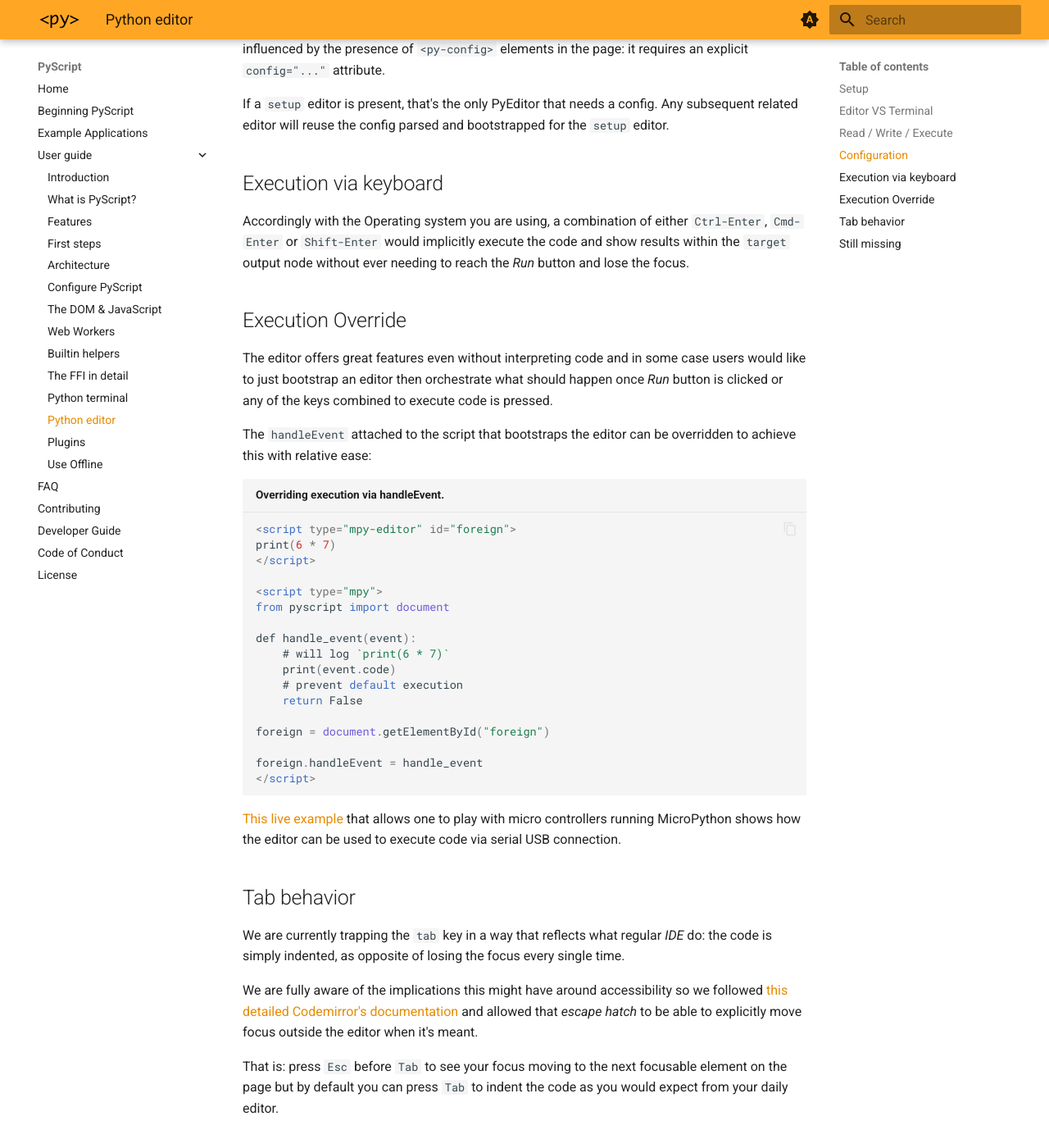
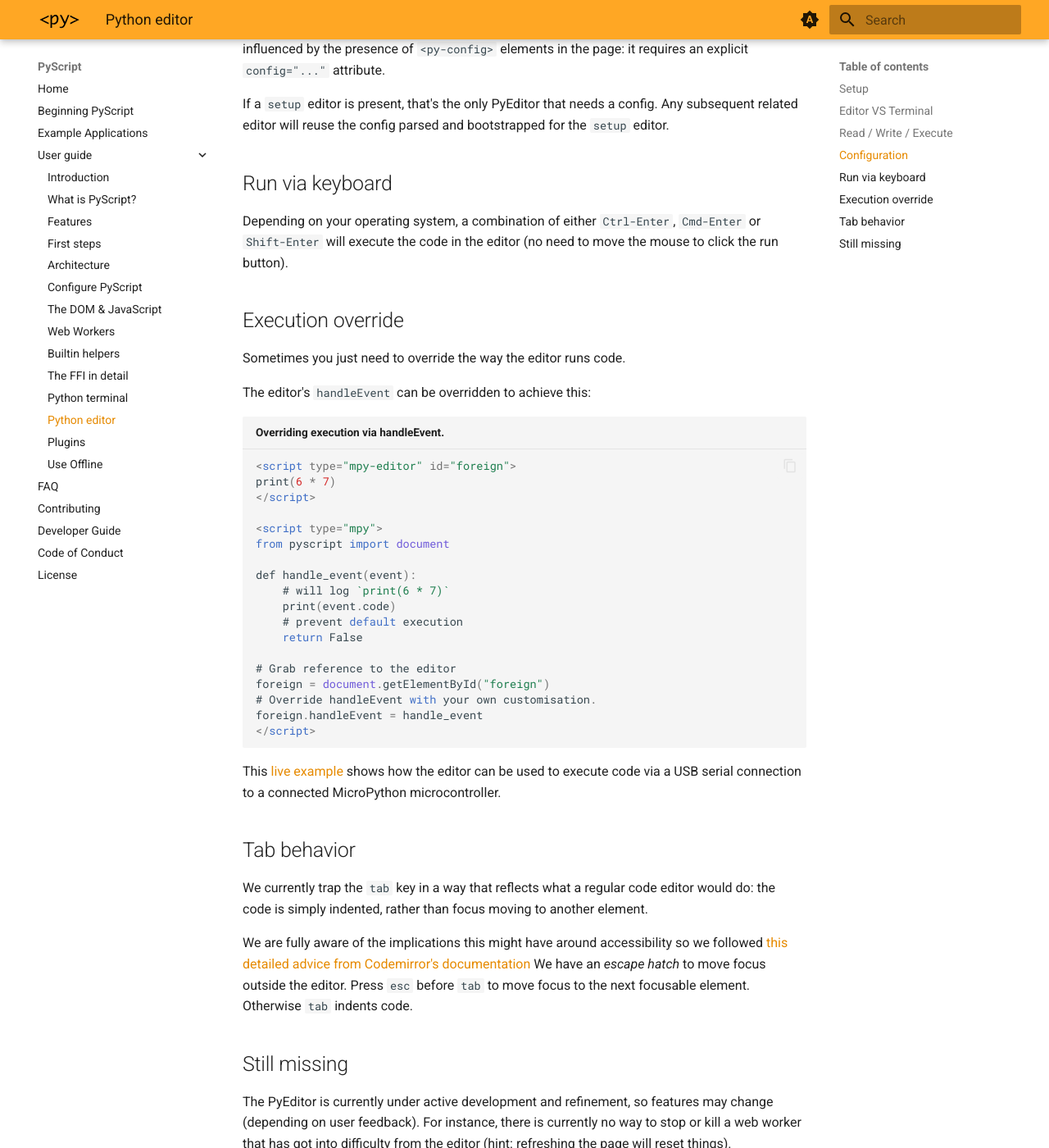
Before and after one commit to pyscript/docs, an MkDocs documentation site: the page built from docs/user-guide/editor.md, in a window 1280 px wide and 1400 px high, scrolled down 3997 px. Shown: the whole window at 82% size. Built offline with MkDocs 1.6.1 and Material for MkDocs 9.7.7, drawn with Linux system fonts in a browser that asks for light colours; the version menu is left out.

Commit message:
Language cleanups / edit.

````diff
--- a/docs/user-guide/editor.md
+++ b/docs/user-guide/editor.md
@@ -173,15 +173,17 @@ If a `setup` editor is present, that's the only PyEditor that needs a config.
 Any subsequent related editor will reuse the config parsed and bootstrapped for
 the `setup` editor.
 
-## Execution via keyboard
+## Run via keyboard
 
-Accordingly with the Operating system you are using, a combination of either `Ctrl-Enter`, `Cmd-Enter` or `Shift-Enter` would implicitly execute the code and show results within the `target` output node without ever needing to reach the *Run* button and lose the focus.
+Depending on your operating system, a combination of either `Ctrl-Enter`,
+`Cmd-Enter` or `Shift-Enter` will execute the code in the editor (no need to
+move the mouse to click the run button).
 
-## Execution Override
+## Execution override
 
-The editor offers great features even without interpreting code and in some case users would like to just bootstrap an editor then orchestrate what should happen once *Run* button is clicked or any of the keys combined to execute code is pressed.
+Sometimes you just need to override the way the editor runs code.
 
-The `handleEvent` attached to the script that bootstraps the editor can be overridden to achieve this with relative ease:
+The editor's `handleEvent` can be overridden to achieve this:
 
 ```html title="Overriding execution via handleEvent."
 <script type="mpy-editor" id="foreign">
@@ -197,21 +199,30 @@ def handle_event(event):
     # prevent default execution
     return False
 
+# Grab reference to the editor
 foreign = document.getElementById("foreign")
-
+# Override handleEvent with your own customisation.
 foreign.handleEvent = handle_event
 </script>
 ```
 
-[This live example](https://agiammarchi.pyscriptapps.com/pyeditor-iot-example/latest/) that allows one to play with micro controllers running MicroPython shows how the editor can be used to execute code via serial USB connection.
+This
+[live example](https://agiammarchi.pyscriptapps.com/pyeditor-iot-example/latest/)
+shows how the editor can be used to execute code via a USB serial connection to
+a connected MicroPython microcontroller.
 
 ## Tab behavior
 
-We are currently trapping the `tab` key in a way that reflects what regular *IDE* do: the code is simply indented, as opposite of losing the focus every single time.
+We currently trap the `tab` key in a way that reflects what a regular code
+editor would do: the code is simply indented, rather than focus moving to
+another element.
 
-We are fully aware of the implications this might have around accessibility so we followed [this detailed Codemirror's documentation](https://codemirror.net/examples/tab/) and allowed that *escape hatch* to be able to explicitly move focus outside the editor when it's meant.
-
-That is: press `Esc` before `Tab` to see your focus moving to the next focusable element on the page but by default you can press `Tab` to indent the code as you would expect from your daily editor.
+We are fully aware of the implications this might have around accessibility so
+we followed
+[this detailed advice from Codemirror's documentation](https://codemirror.net/examples/tab/)
+We have an *escape hatch* to move focus outside the editor. Press `esc` before
+`tab` to move focus to the next focusable element. Otherwise `tab` indents
+code.
 
 
 ## Still missing
````
